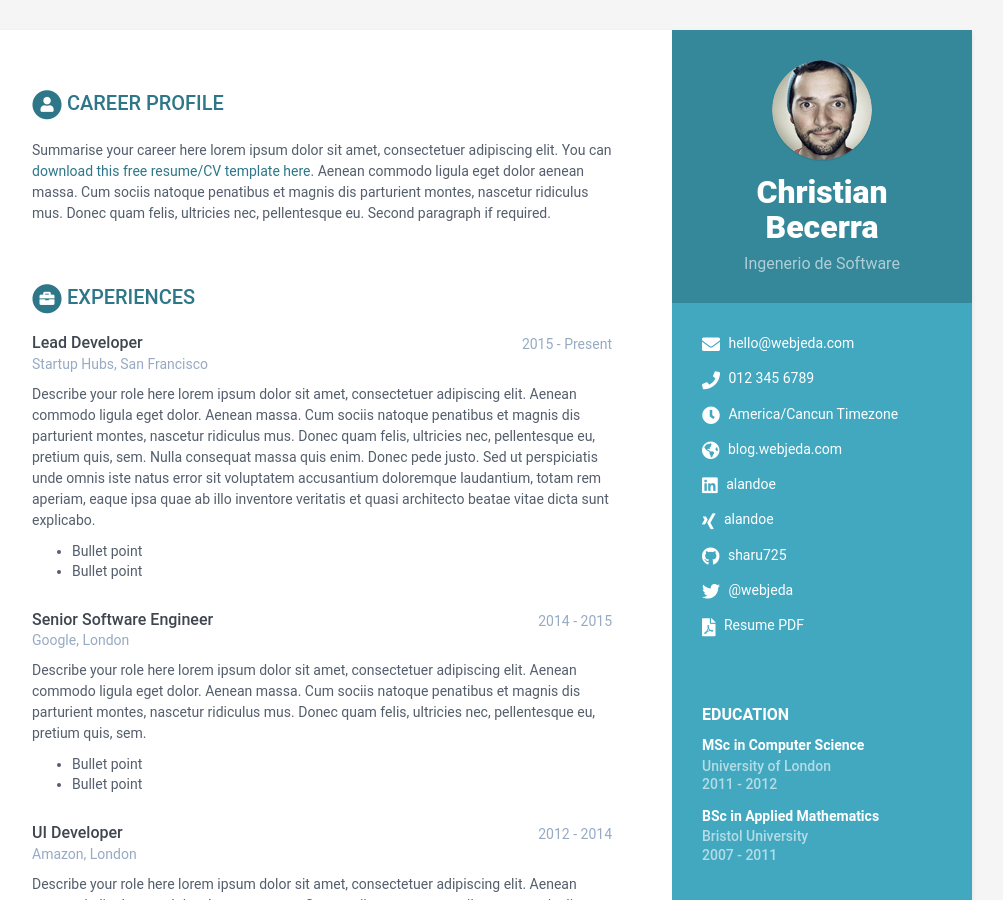
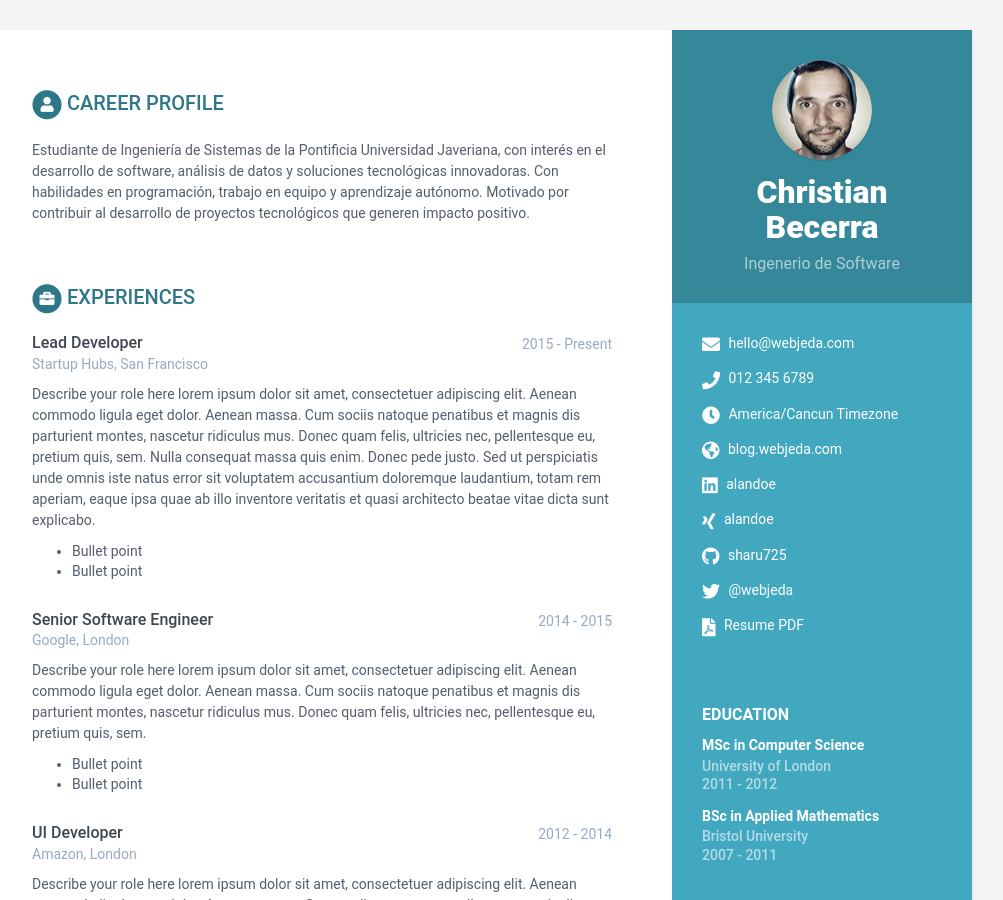
Before and after one commit to Christian-hub-art/Becerra_CV2, a Jekyll site: the page built from index.html, in a window 1280 px wide and 900 px high. Shown: the whole window, without its empty margins (168-1171 px from the left). Built offline with Jekyll 4.4.1, drawn with Linux system fonts in a browser that asks for light colours.

Commit message:
Cambio de resumen profesional

```diff
--- a/_data/data.yml
+++ b/_data/data.yml
@@ -57,12 +57,7 @@ sidebar:
 career-profile:
     title: Career Profile
     summary: |
-      Summarise your career here lorem ipsum dolor sit amet, consectetuer
-      adipiscing elit. You can [download this free resume/CV template here]().
-      Aenean commodo ligula eget dolor aenean massa. Cum sociis natoque
-      penatibus et magnis dis parturient montes, nascetur ridiculus mus.
-      Donec quam felis, ultricies nec, pellentesque eu.
-      Second paragraph if required.
+      Estudiante de Ingeniería de Sistemas de la Pontificia Universidad Javeriana, con interés en el desarrollo de software, análisis de datos y soluciones tecnológicas innovadoras. Con habilidades en programación, trabajo en equipo y aprendizaje autónomo. Motivado por contribuir al desarrollo de proyectos tecnológicos que generen impacto positivo.
 education:
     title: Education
     info:
```
